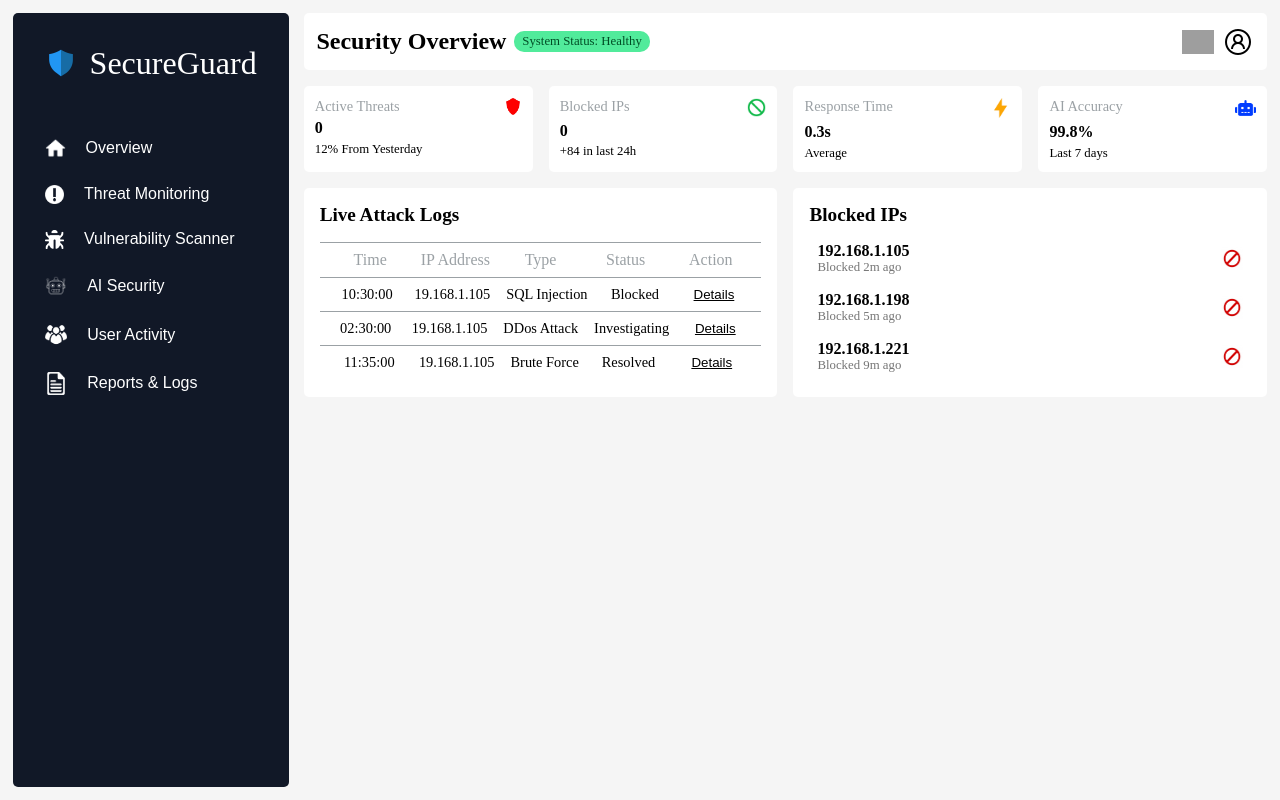
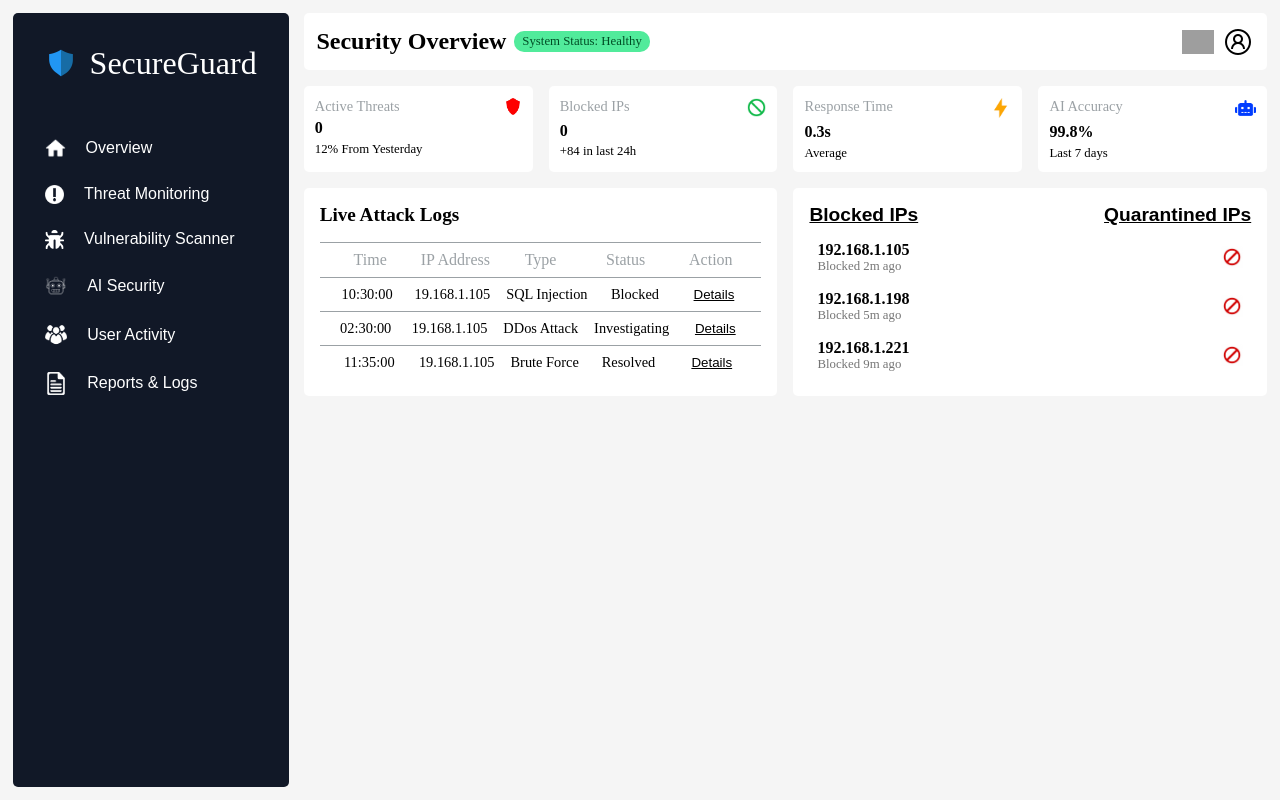
Before and after one commit to This-is-Baljot-Singh/cyberGuardians, a React (Vite) app: page / in a window 1280 px wide. Built offline with nearby package versions, Linux system fonts and the light colour scheme; grey boxes are pictures that could not be loaded.

Commit message:
Updated Codes

```diff
--- a/src/components/ai-security/AiSecurity.css
+++ b/src/components/ai-security/AiSecurity.css
@@ -65,17 +65,35 @@
     margin-block: 1rem;
 }
 
-#attack-log-container, #blocked-ips-container {
+#attack-log-container, #blocked-quarantined-ips-container {
     width: 100%;
     background-color: white;
     padding: 1rem;
     border-radius: 5px;
 }
 
-#attack-log-header, #blocked-ips-header {
+#attack-log-header {
     font-size: 1.2rem;
     font-weight: bold;
     margin-bottom: 0.5rem;
+}
+
+#blocked-quarantined-ips-header {
+    display: flex;
+    justify-content: space-between;
+    margin-bottom: 0.4rem;
+}
+
+#blocked-ips-btn, #quarantined-ips-btn {
+    background-color: transparent;
+    border: none;
+    font-size: 1.2rem;
+    font-weight: bold;
+    text-decoration: underline;
+}
+
+#blocked-ips-btn:hover, #quarantined-ips-btn:hover {
+    cursor: pointer;
 }
 
 #attack-log-items {
--- a/src/components/ai-security/AiSecurity.jsx
+++ b/src/components/ai-security/AiSecurity.jsx
@@ -62,8 +62,11 @@ const AiSecurity = () => {
                     </div>
                 </div>
             </div>
-            <div id="blocked-ips-container">
-                <header id="blocked-ips-header">Blocked IPs</header>
+            <div id="blocked-quarantined-ips-container">
+                <header id="blocked-quarantined-ips-header">
+                    <button id='blocked-ips-btn'>Blocked IPs</button>
+                    <button id="quarantined-ips-btn">Quarantined IPs</button>
+                </header>
                 <div id="blocked-ips-list">
                     <div className="blocked-ip-item">
                         <div id="blocked-ip-details">
```
